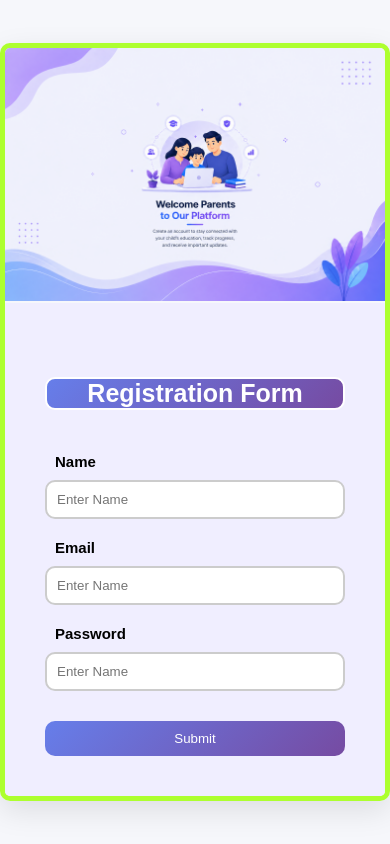
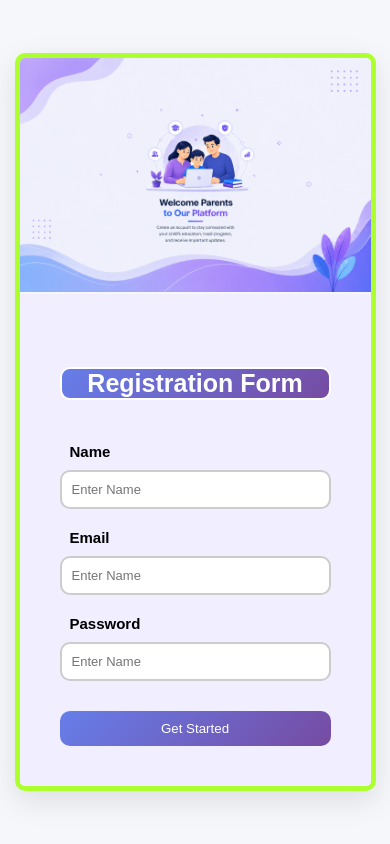
Before and after one commit to tuhin-source/my-app, a React app: page / in a window 390 px wide. Built offline with nearby package versions, Linux system fonts and the light colour scheme; the HTML template or start-up script is replaced by a standard one.

Commit message:
adding-again1

```diff
--- a/src/authentication/parents_auth/ParentRegister.jsx
+++ b/src/authentication/parents_auth/ParentRegister.jsx
@@ -25,7 +25,7 @@ const ParentRegister = () => {
                   <label htmlFor="">Password</label>
                   <input type="password" placeholder='Enter Name' required/>
 
-                  <button type='submit'>Submit</button>
+                  <button type='submit'>Get Started </button>
 
               </form>
           </div>
--- a/src/authentication/parents_auth/parent.css
+++ b/src/authentication/parents_auth/parent.css
@@ -116,6 +116,9 @@ body{
   outline: none;
   box-shadow: 0 0 0 3px rgba(102, 126, 234, 0.2);
 }
+.form-card-wrapper .form-card .right form input::placeholder{
+  font-size: 13px;
+}
 
 .form-card-wrapper .form-card .right form button{
   display: block;
@@ -138,5 +141,7 @@ body{
 @media (max-width:768px) {
   .form-card-wrapper .form-card{
     grid-template-columns: 1fr;
+    width: 90%;              /* shrink width for mobile */
+    margin: 0 auto;          /* ensure horizontal centering */
   }
 }
```
